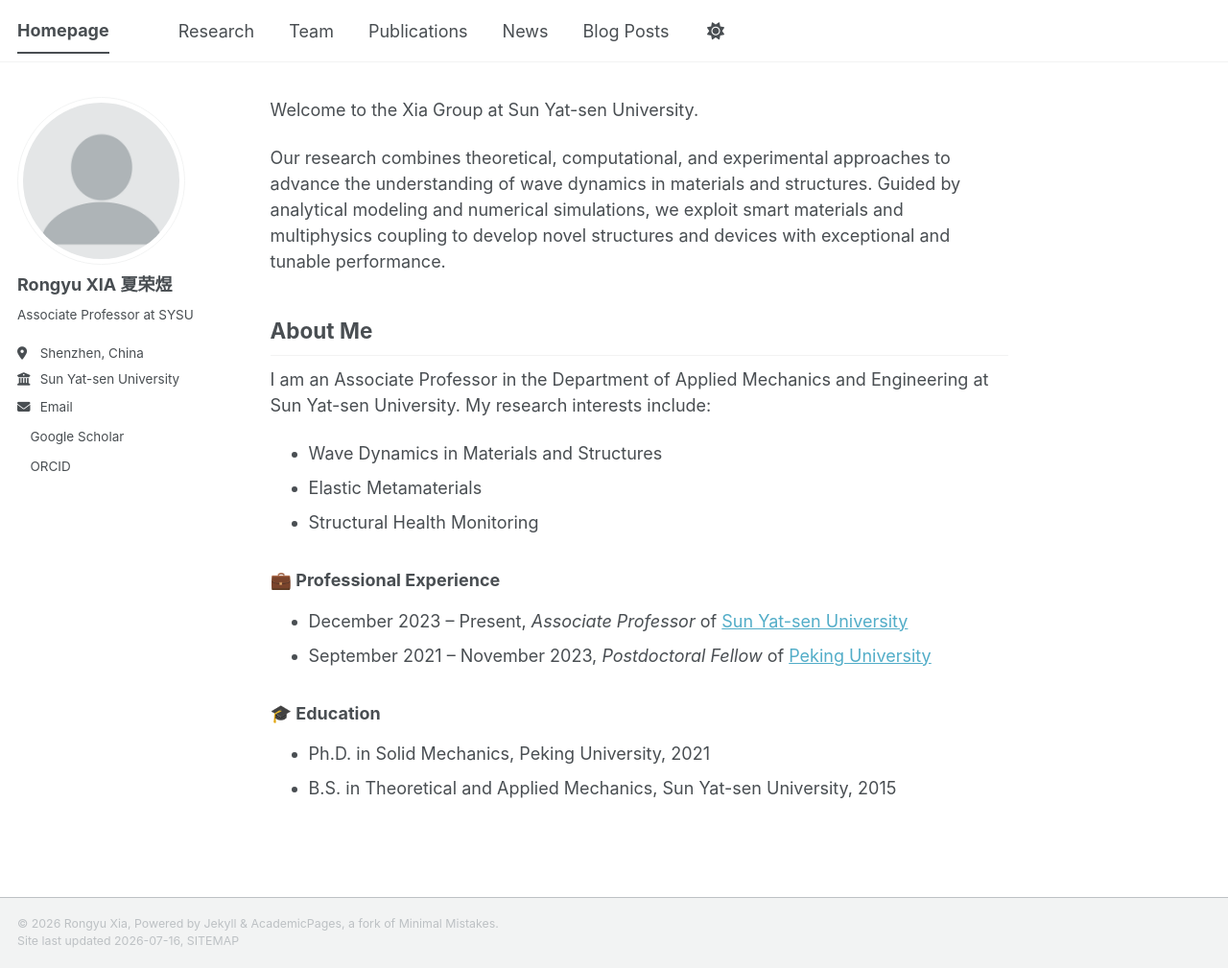
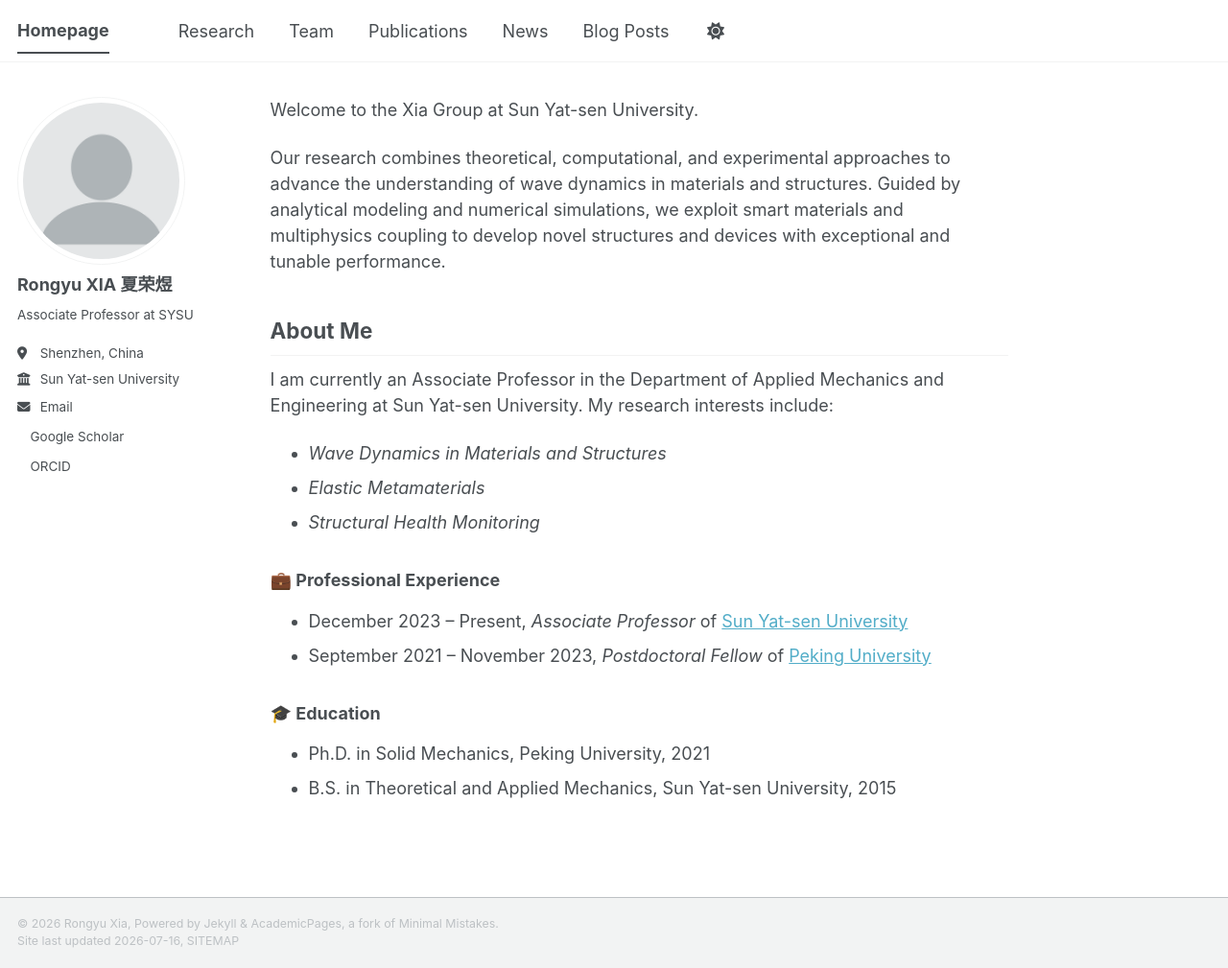
Before and after one commit to RongyuXia/rongyuxia.github.io, a Jekyll site: the page built from _pages/about.md, in a window 1280 px wide and 1009 px high. Shown: the whole window at 96% size. Built offline with Jekyll 4.4.1, drawn with Linux system fonts in a browser that asks for light colours; a style sheet for code colours, icons or effects is not loaded.

Commit message:
Update about.md

```diff
--- a/_pages/about.md
+++ b/_pages/about.md
@@ -13,11 +13,11 @@ Our research combines theoretical, computational, and experimental approaches to
 
 ## About Me
 
-I am an Associate Professor in the Department of Applied Mechanics and Engineering at Sun Yat-sen University. My research interests include:
+I am currently an Associate Professor in the Department of Applied Mechanics and Engineering at Sun Yat-sen University. My research interests include:
 
-* Wave Dynamics in Materials and Structures
-* Elastic Metamaterials
-* Structural Health Monitoring
+- *Wave Dynamics in Materials and Structures*
+- *Elastic Metamaterials*
+- *Structural Health Monitoring*
 
 ### 💼 Professional Experience
 
```
